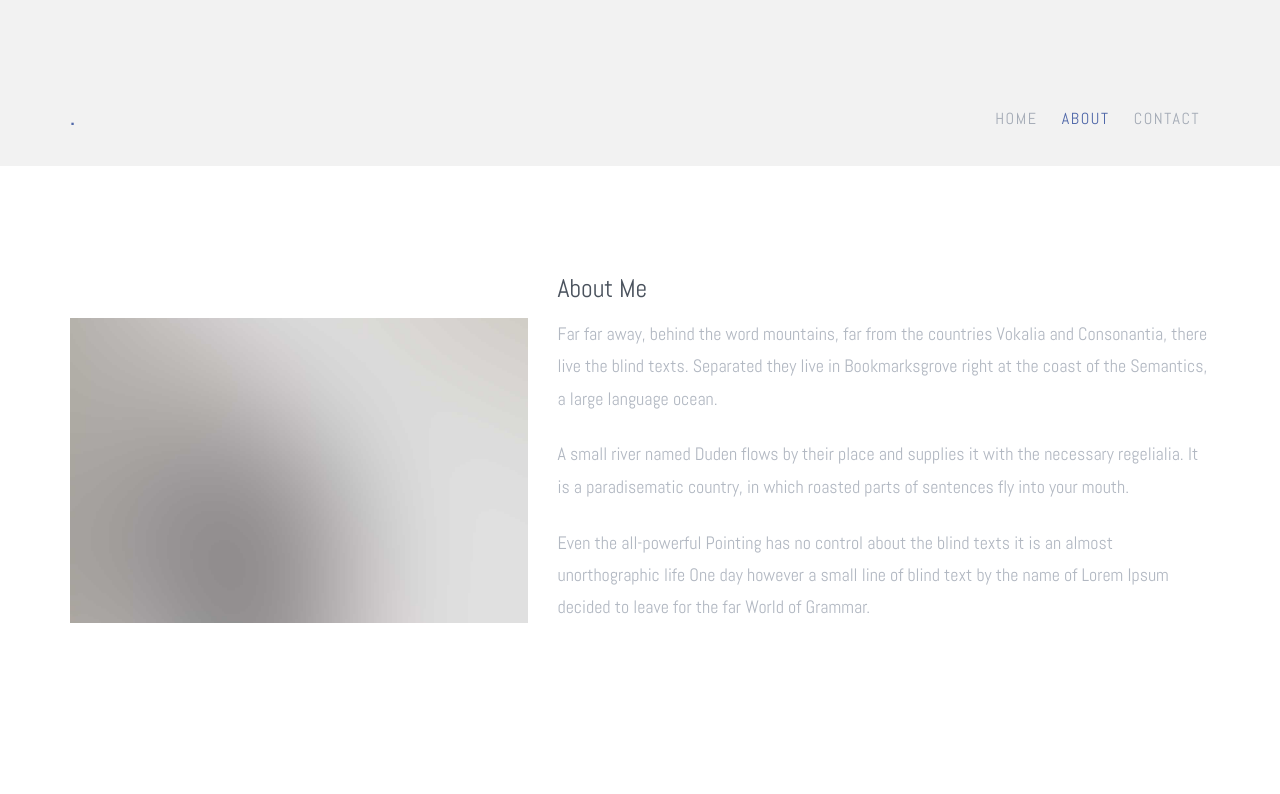
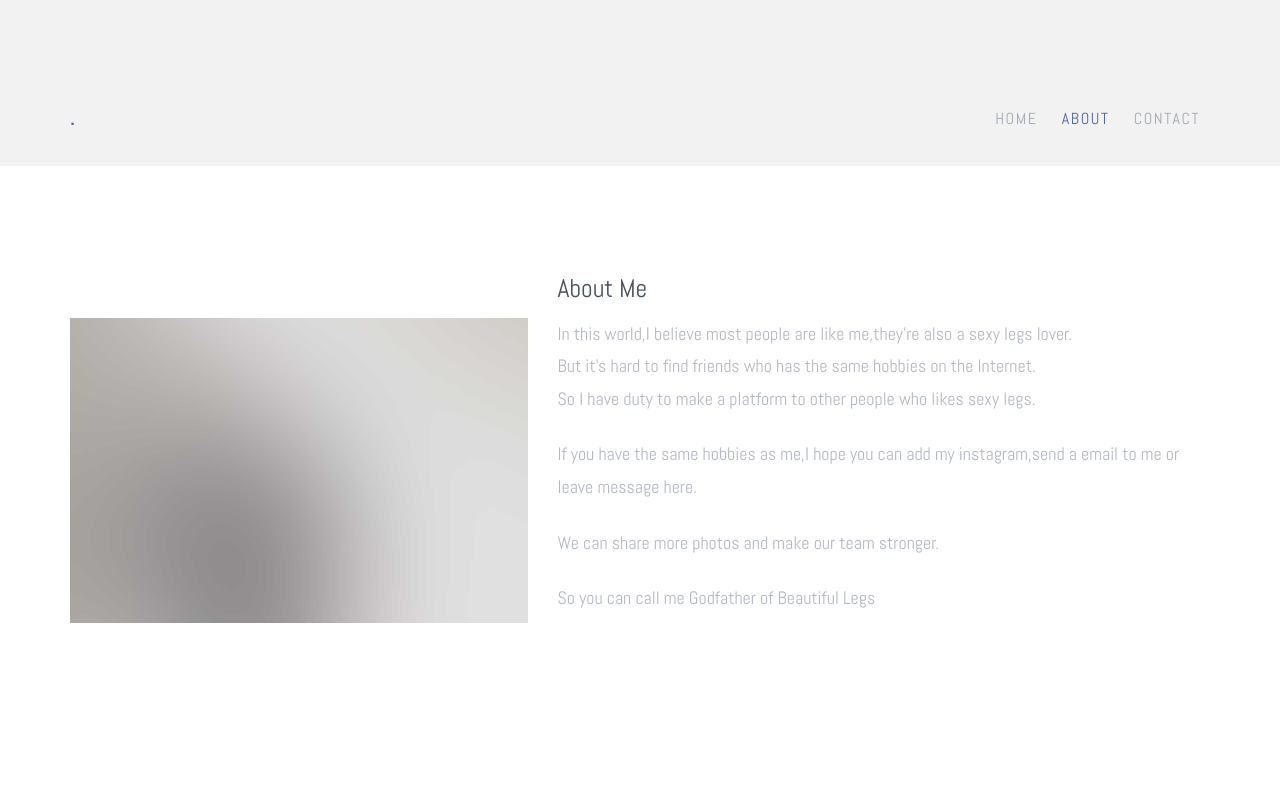
Before and after one commit to ilikelegs/ilikelegs.github.io, a website: page about.html in a window 1280 px wide. Shown: the top 794 px of the page. Drawn offline with Linux system fonts and the light colour scheme; no server answers; files whose address does not match are found by name.

Commit message:
about,contact

```diff
--- a/about.html
+++ b/about.html
@@ -66,9 +66,13 @@
         </div>
         <div class="col-md-7">
           <h2>About Me</h2>
-          <p>Far far away, behind the word mountains, far from the countries Vokalia and Consonantia, there live the blind texts. Separated they live in Bookmarksgrove right at the coast of the Semantics, a large language ocean.</p>
-          <p>A small river named Duden flows by their place and supplies it with the necessary regelialia. It is a paradisematic country, in which roasted parts of sentences fly into your mouth.</p>
-          <p>Even the all-powerful Pointing has no control about the blind texts it is an almost unorthographic life One day however a small line of blind text by the name of Lorem Ipsum decided to leave for the far World of Grammar.</p>
+          <p>In this world,I believe most people are like me,they're also a sexy legs lover.<br>
+            But it's hard to find friends who has the same hobbies on the Internet.<br>
+            So I have duty to make a platform to other people who likes sexy legs.
+          </p>
+          <p>If you have the same hobbies as me,I hope you can add my instagram,send a email to me or leave message here.</p>
+          <p>We can share more photos and make our team stronger.</p>
+          <p>So you can call me Godfather of Beautiful Legs</p>
         </div>
       </div>
     </div>
```
Also changed, not shown: contact.html (+4 -1 lines).
